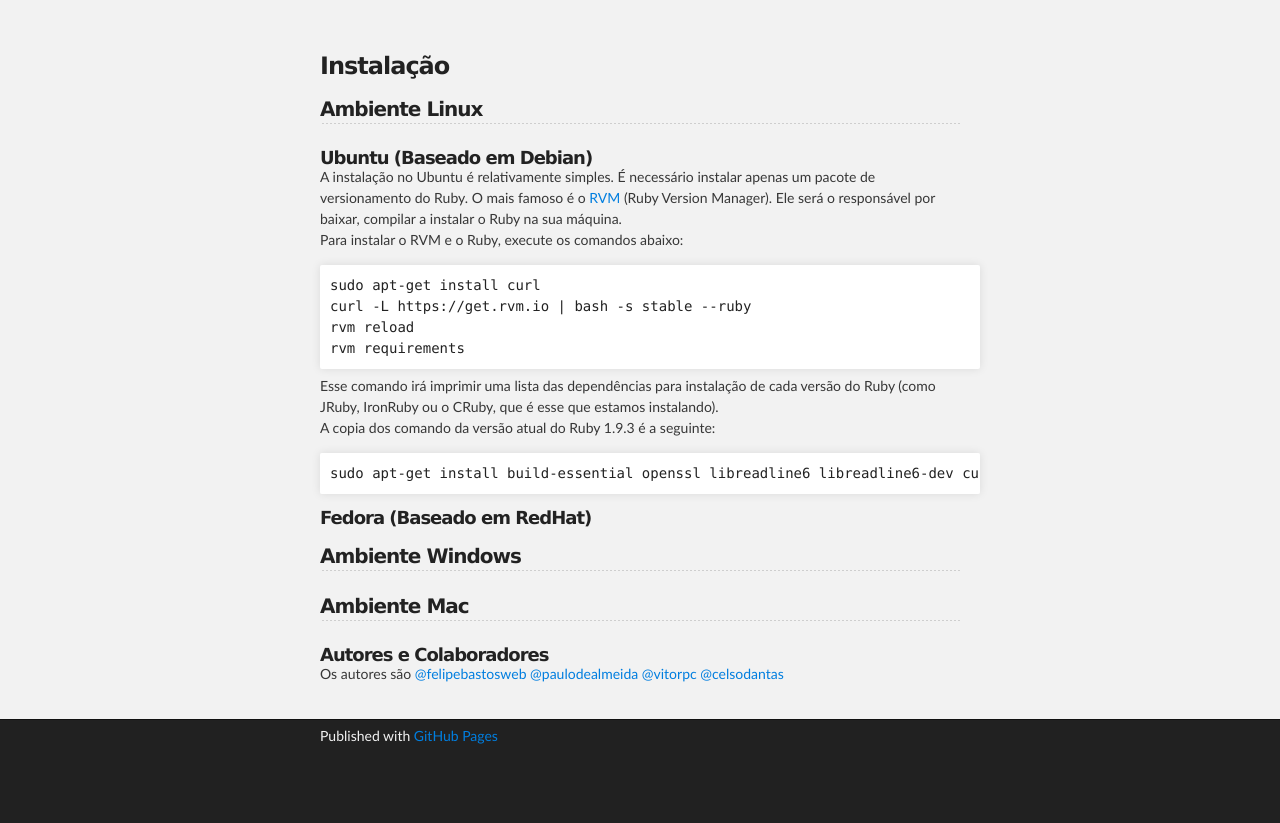
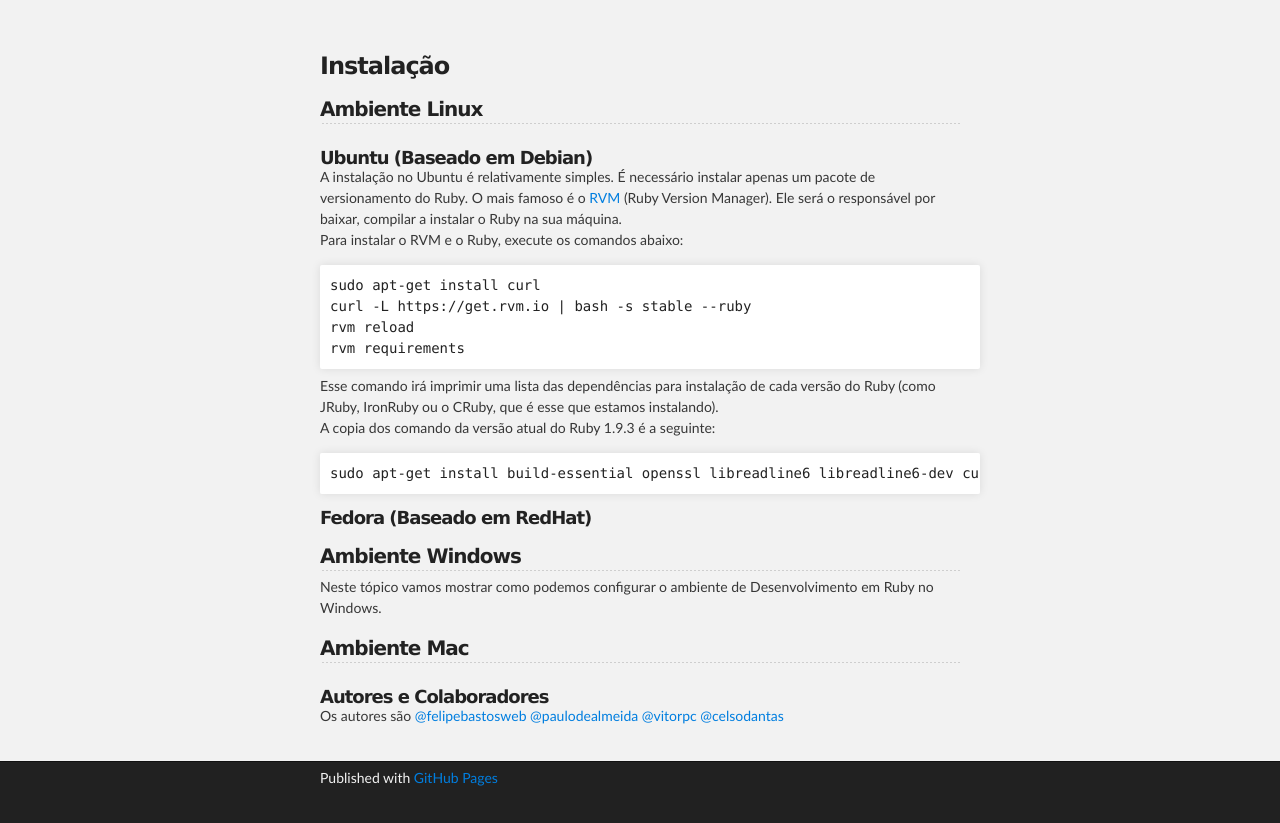
Before and after one commit to guru-ba/guru-ba.github.com, a plain HTML site: page instalacao.html in a window 1280 px wide. Shown: the part 212-1035 px from the top of the page. Before the commit the page ends 993 px from the top, so only its background shows below. Drawn offline with Linux system fonts and the light colour scheme.

Commit message:
Novo conteudo

```diff
--- a/instalacao.html
+++ b/instalacao.html
@@ -44,7 +44,7 @@ rvm requirements</pre>
         <h3>Fedora (Baseado em RedHat)</h3>
 
 		<h2>Ambiente Windows</h2>
-
+		<p>Neste tópico vamos mostrar como podemos configurar o ambiente de Desenvolvimento em Ruby no Windows.</p>
 		<h2>Ambiente Mac</h2>
 
 <h3>Autores e Colaboradores</h3>
```
